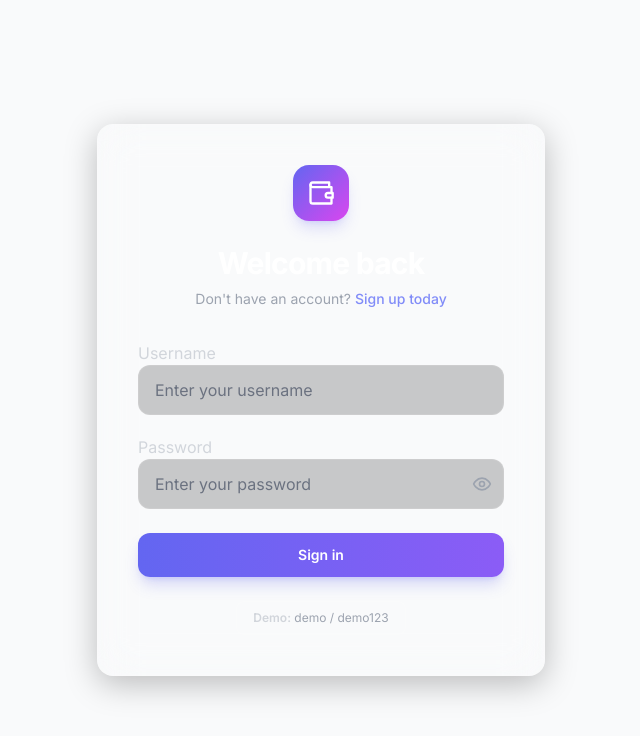
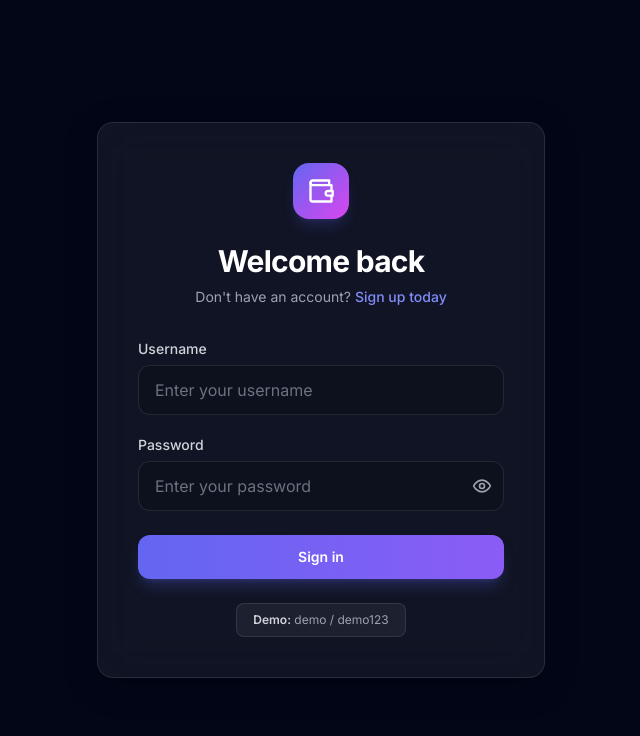
Before and after one commit to Pawan9202/expense-tracker-, a React (Vite) app in the folder frontend/: page /login in a window 1280 px wide. Shown: the top 736 px of the page, without its empty margins (319-959 px from the left). Built offline with nearby package versions, Linux system fonts and the light colour scheme; no server answers.

Commit message:
UI and authentication issues fixed in the production

```diff
--- a/frontend/src/context/AuthContext.jsx
+++ b/frontend/src/context/AuthContext.jsx
@@ -42,8 +42,9 @@ export const AuthProvider = ({ children }) => {
       localStorage.setItem('token', data.token);
       return { success: true, user: data.user };
     } catch (error) {
-      // Propagate the actual error message from the backend
-      const errorMessage = error.response?.data?.message || 'Login failed';
+      const details = error.response?.data?.details;
+      const msgs = details ? details.map(d => d.message).join(', ') : null;
+      const errorMessage = msgs || error.response?.data?.message || error.response?.data?.error || 'Login failed';
       return { success: false, error: errorMessage };
     }
   };
@@ -55,7 +56,9 @@ export const AuthProvider = ({ children }) => {
       localStorage.setItem('token', data.token);
       return { success: true, user: data.user };
     } catch (error) {
-      const errorMessage = error.response?.data?.message || 'Registration failed';
+      const details = error.response?.data?.details;
+      const msgs = details ? details.map(d => d.message).join(', ') : null;
+      const errorMessage = msgs || error.response?.data?.message || error.response?.data?.error || 'Registration failed';
       return { success: false, error: errorMessage };
     }
   };
--- a/frontend/src/index.css
+++ b/frontend/src/index.css
@@ -11,6 +11,10 @@
 }
 
 @layer components {
+  .form-label {
+    @apply block text-sm font-medium text-gray-300 mb-1.5;
+  }
+
   .glass-panel {
     @apply bg-white/5 backdrop-blur-xl border border-white/10 shadow-[0_8px_32px_rgba(0,0,0,0.25)] rounded-2xl;
   }
@@ -130,6 +134,14 @@
   ::-webkit-scrollbar-thumb:hover {
     background: rgba(255, 255, 255, 0.2);
   }
+
+  .animation-delay-2000 {
+    animation-delay: 2s;
+  }
+
+  .animation-delay-4000 {
+    animation-delay: 4s;
+  }
 }
 
 @layer utilities {
--- a/frontend/src/pages/Dashboard.jsx
+++ b/frontend/src/pages/Dashboard.jsx
@@ -1,4 +1,4 @@
-import React, { useState, useEffect } from 'react';
+ import React, { useState, useEffect } from 'react';
 import { Link } from 'react-router-dom';
 import { motion } from 'framer-motion';
 import {
--- a/frontend/src/pages/Login.jsx
+++ b/frontend/src/pages/Login.jsx
@@ -49,7 +49,7 @@ const Login = () => {
   };
 
   return (
-    <div className="min-h-screen flex items-center justify-center bg-gray-50 py-12 px-4 sm:px-6 lg:px-8 relative overflow-hidden">
+    <div className="min-h-screen flex items-center justify-center bg-transparent py-12 px-4 sm:px-6 lg:px-8 relative overflow-hidden">
       {/* Decorative ambient background */}
       <div className="absolute top-1/2 left-1/2 -translate-x-1/2 -translate-y-1/2 w-full h-full max-w-[800px] max-h-[800px] -z-10 pointer-events-none">
         <div className="absolute top-[20%] left-[20%] w-96 h-96 bg-indigo-500/20 rounded-full mix-blend-screen filter blur-[100px] animate-blob"></div>
--- a/frontend/src/pages/Register.jsx
+++ b/frontend/src/pages/Register.jsx
@@ -53,7 +53,7 @@ const Register = () => {
   };
 
   return (
-    <div className="min-h-screen flex items-center justify-center bg-gray-50 py-12 px-4 sm:px-6 lg:px-8 relative overflow-hidden">
+    <div className="min-h-screen flex items-center justify-center bg-transparent py-12 px-4 sm:px-6 lg:px-8 relative overflow-hidden">
       {/* Decorative ambient background */}
       <div className="absolute top-1/2 left-1/2 -translate-x-1/2 -translate-y-1/2 w-full h-full max-w-[800px] max-h-[800px] -z-10 pointer-events-none">
         <div className="absolute top-[20%] left-[20%] w-96 h-96 bg-indigo-500/20 rounded-full mix-blend-screen filter blur-[100px] animate-blob"></div>
--- a/frontend/src/services/api.js
+++ b/frontend/src/services/api.js
@@ -28,8 +28,11 @@ api.interceptors.response.use(
   },
   (error) => {
     if (error.response?.status === 401) {
-      localStorage.removeItem('token');
-      window.location.href = '/login';
+      const isAuthRoute = error.config?.url?.includes('/auth/login') || error.config?.url?.includes('/auth/register');
+      if (!isAuthRoute) {
+        localStorage.removeItem('token');
+        window.location.href = '/login';
+      }
     }
     return Promise.reject(error);
   }
--- a/frontend/tailwind.config.js
+++ b/frontend/tailwind.config.js
@@ -62,6 +62,7 @@ export default {
         'fade-in': 'fadeIn 0.5s ease-in-out',
         'slide-up': 'slideUp 0.3s ease-out',
         'spin-slow': 'spin 3s linear infinite',
+        'blob': 'blob 7s infinite',
       },
       keyframes: {
         fadeIn: {
@@ -72,6 +73,12 @@ export default {
           '0%': { transform: 'translateY(10px)', opacity: '0' },
           '100%': { transform: 'translateY(0)', opacity: '1' },
         },
+        blob: {
+          '0%': { transform: 'translate(0px, 0px) scale(1)' },
+          '33%': { transform: 'translate(30px, -50px) scale(1.1)' },
+          '66%': { transform: 'translate(-20px, 20px) scale(0.9)' },
+          '100%': { transform: 'translate(0px, 0px) scale(1)' },
+        },
       },
     },
   },
```
Also changed, not shown: 2 other files (tests, documents, lock files or other folders).
